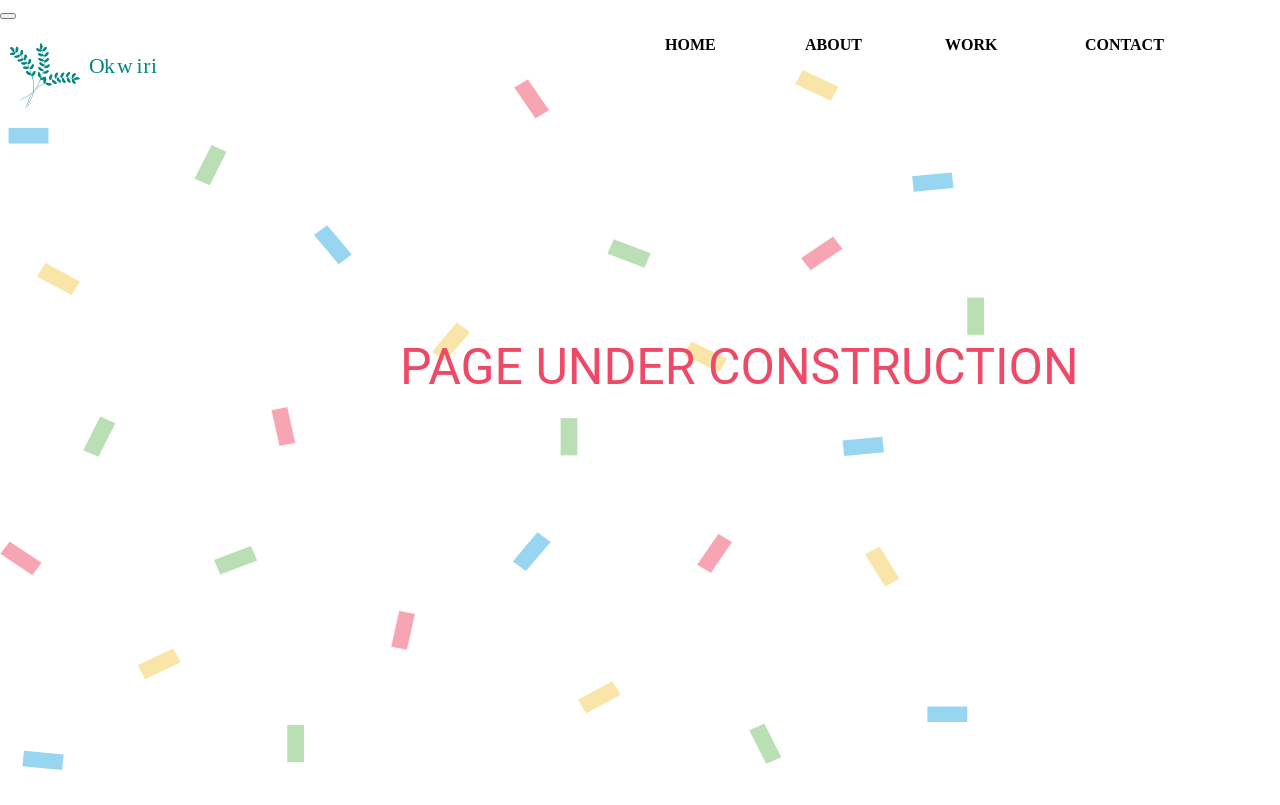
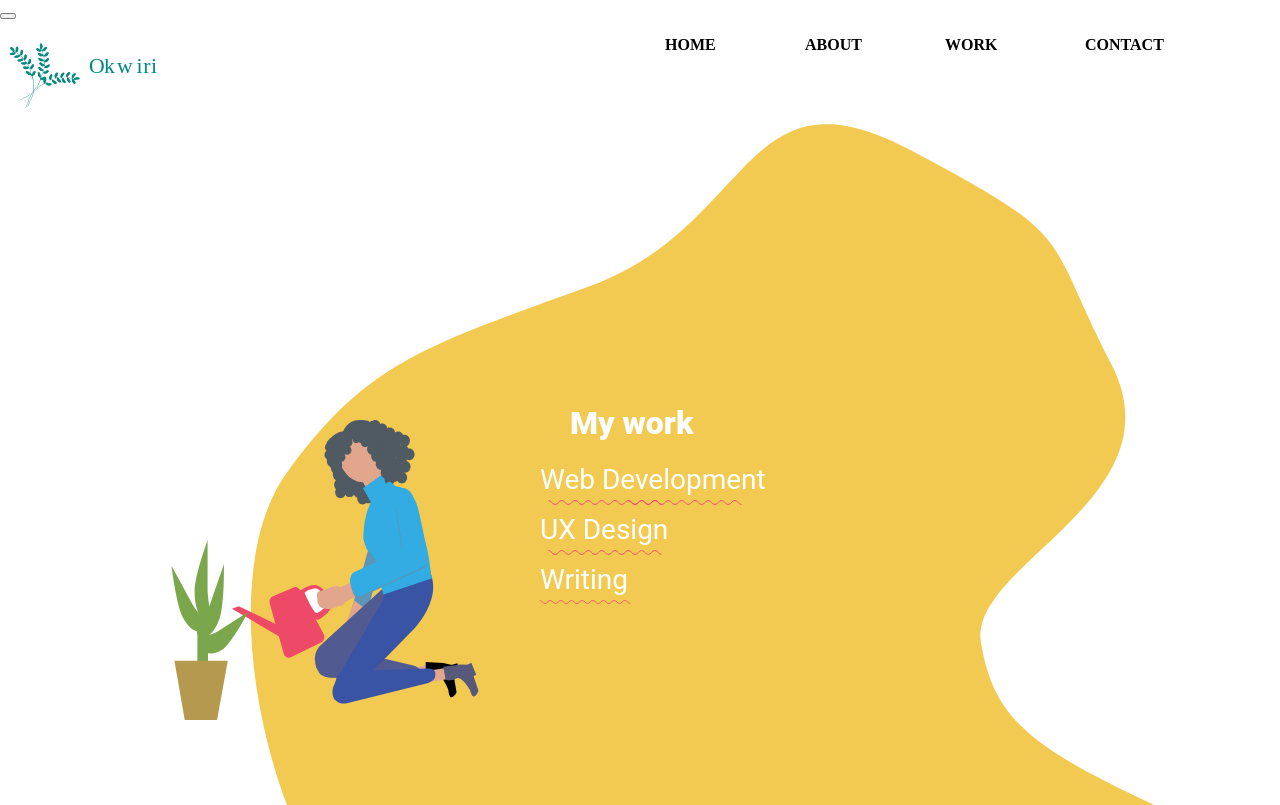
Before and after one commit to cauliflowersingerbee/my-portfolio, a React (Create React App) app: page / in a window 1280 px wide. Built offline with nearby package versions, Linux system fonts and the light colour scheme.

Commit message:
installed react router dependencies

```diff
--- a/src/components/work/work.jsx
+++ b/src/components/work/work.jsx
@@ -8,6 +8,7 @@ import SquigglyLine from '../imgs/squiggly-line.svg';
 import SquigglyLineOne from '../imgs/squiggly-line.svg';
 import SquigglyLineTwo from '../imgs/squiggly-line.svg';
 import SquigglyLineThree from '../imgs/squiggly-line.svg';
+import LandingPage from '../landing-page/landing-page';
 
 //import { Router } from 'react-router-dom';
 
@@ -19,7 +20,7 @@ export default class WorkView extends React.Component {
     render() {
 
       const handleClickWebDev = () => {
-        window.open('_blank');
+        window.open(<LandingPage />, '_blank');
       };
 
       const handleClickUXDesign = () => {
--- a/src/index.jsx
+++ b/src/index.jsx
@@ -3,14 +3,15 @@ import ReactDOM from 'react-dom';
 import './index.css';
 //import HomeView from './components/home/home';
 //import AboutView from './components/about/about'
-//import WorkView from './components/work/work'
+import WorkView from './components/work/work'
 //import ContactView from './components/contact/contact'
-import LandingPage from './components/landing-page/landing-page';
+//import LandingPage from './components/landing-page/landing-page';
+
 
 
 ReactDOM.render(
   <React.StrictMode>
-    <LandingPage />
+    <WorkView />
   </React.StrictMode>,
   document.getElementById('root')
 );
```
